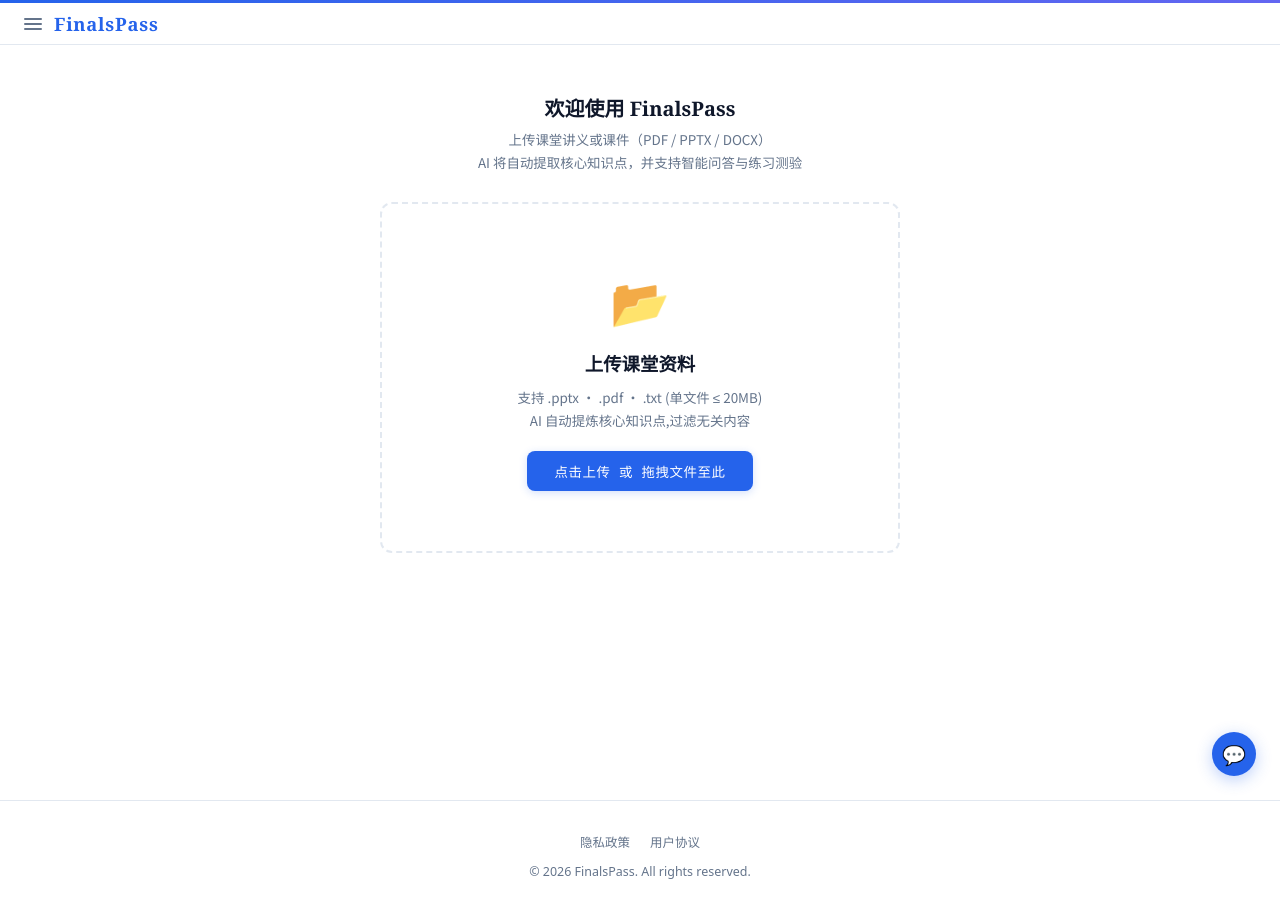
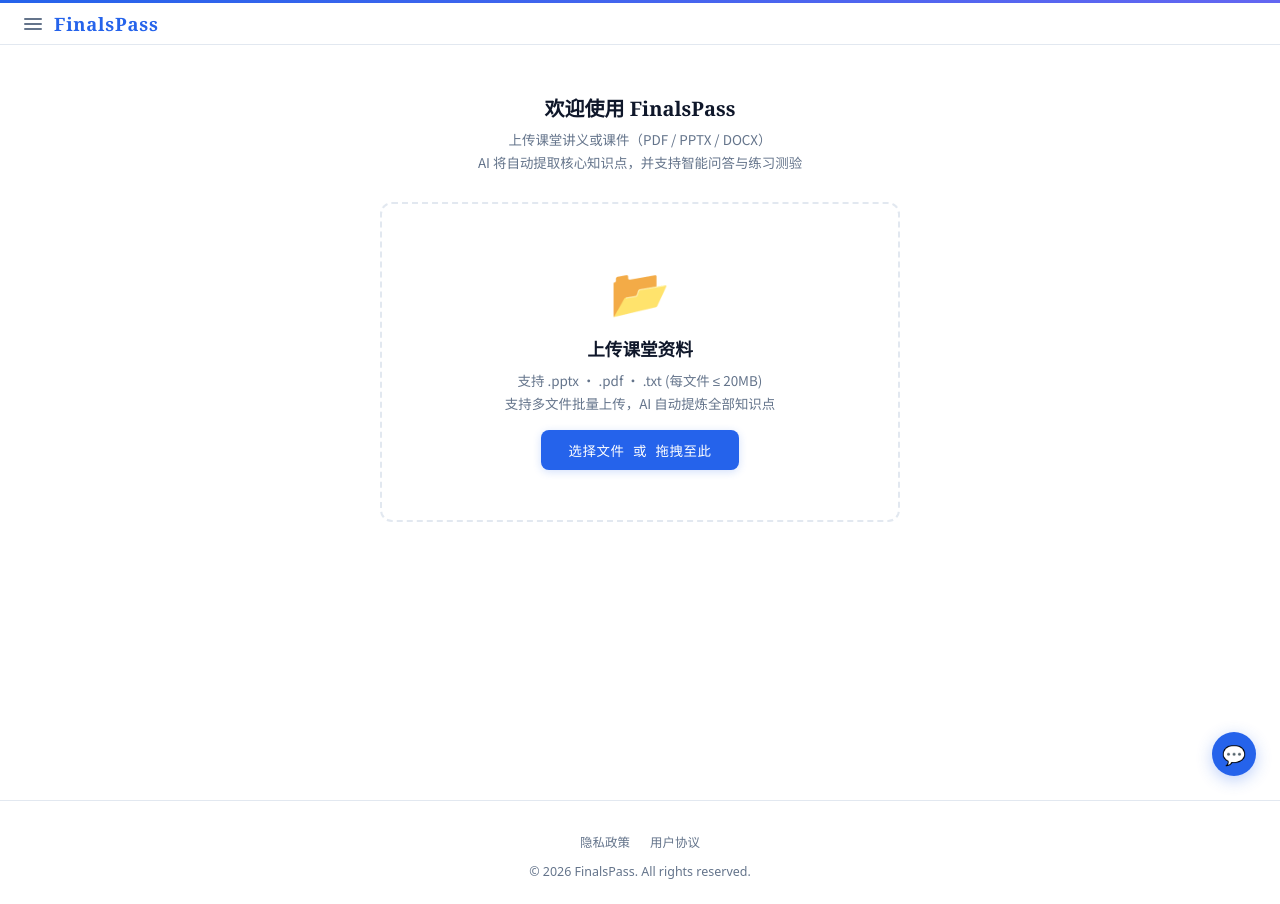
Before and after one commit to Xiny-Xinx/Finalspass, a Next.js app: page / in a window 1280 px wide. Built offline with nearby package versions, Linux system fonts and the light colour scheme.

Commit message:
feat: support multi-file upload
- UploadZone accepts multiple files (drag-drop + file picker)
- handleFiles processes files sequentially
- Merges text content and knowledge cards from all files
- Shows progress per file (X/N) during processing
- File names shown comma-separated in header

```diff
--- a/src/app/page.tsx
+++ b/src/app/page.tsx
@@ -352,30 +352,37 @@
     try { localStorage.setItem(THEME_KEY, next ? "dark" : "light"); } catch {}
   }, [dark]);
 
-  const handleFile = useCallback(async (file: File) => {
-    setFileName(file.name);
+  const handleFiles = useCallback(async (files: File[]) => {
+    setFileName(files.map((f) => f.name).join(", "));
     setStage("processing");
-    setProcessMsg("准备中...");
+    setProcessMsg(`准备处理 ${files.length} 个文件...`);
     setError(null);
 
+    let allText = "";
+    let allCards: Card[] = [];
+
     try {
-      const ext = file.name.toLowerCase().split(".").pop();
-      if (ext === "pdf") setProcessMsg("正在加载 PDF 解析器...");
-      else if (ext === "pptx") setProcessMsg("正在解析 PPT 幻灯片...");
-
-      const text = await extractFile(file, (cur, total) =>
-        setProcessMsg(`正在解析第 ${cur} / ${total} 页...`)
-      );
-      const truncated = text.slice(0, MAX_EXTRACT_CHARS);
-
-      setProcessMsg("AI 正在提炼知识点...");
-      const data = await extractCards(text, { model });
-
-      setCards(data.cards);
+      for (let i = 0; i < files.length; i++) {
+        const file = files[i];
+        setProcessMsg(`正在解析 (${i + 1}/${files.length}) ${file.name}...`);
+
+        const text = await extractFile(file, (cur, total) =>
+          setProcessMsg(`正在解析第 ${cur}/${total} 页 - ${file.name}`)
+        );
+        allText += `\n\n===== ${file.name} =====\n\n${text}`;
+
+        setProcessMsg(`AI 正在提炼知识点 (${i + 1}/${files.length})...`);
+        const data = await extractCards(text, { model });
+        allCards = [...allCards, ...data.cards];
+      }
+
+      const truncated = allText.slice(0, MAX_EXTRACT_CHARS * 2);
+
+      setCards(allCards);
       setPptContent(truncated);
       setTab("cards");
       setStage("results");
-      persist({ fileName: file.name, pptContent: truncated, cards: data.cards });
+      persist({ fileName: files.map((f) => f.name).join(", "), pptContent: truncated, cards: allCards });
       window.dispatchEvent(new CustomEvent("quota-refresh"));
     } catch (err: unknown) {
       const message = err instanceof Error ? err.message : "处理失败";
@@ -701,7 +708,7 @@
               </div>
             )}
 
-            <UploadZone onFile={handleFile} />
+            <UploadZone onFiles={handleFiles} />
 
             {/* 最近文件 */}
             {sessionList.length > 0 && (
--- a/src/components/UploadZone.tsx
+++ b/src/components/UploadZone.tsx
@@ -4,21 +4,32 @@
 import { ALLOWED_EXTENSIONS, MAX_UPLOAD_BYTES } from "@/lib/constants";
 
 interface UploadZoneProps {
-  onFile: (file: File) => void;
+  onFiles: (files: File[]) => void;
 }
 
-export default function UploadZone({ onFile }: UploadZoneProps) {
+export default function UploadZone({ onFiles }: UploadZoneProps) {
   const [drag, setDrag] = useState(false);
   const [error, setError] = useState<string | null>(null);
   const inputRef = useRef<HTMLInputElement>(null);
 
-  const handle = (file: File) => {
-    try {
-      validateFile(file);
+  const handleFiles = (fileList: FileList) => {
+    const files = Array.from(fileList);
+    const errors: string[] = [];
+    const valid: File[] = [];
+    for (const f of files) {
+      try {
+        validateFile(f);
+        valid.push(f);
+      } catch (err: unknown) {
+        errors.push(`${f.name}: ${err instanceof Error ? err.message : "无法处理"}`);
+      }
+    }
+    if (errors.length > 0) {
+      setError(errors.join("；"));
+    }
+    if (valid.length > 0) {
       setError(null);
-      onFile(file);
-    } catch (err: unknown) {
-      setError(err instanceof Error ? err.message : "无法处理该文件");
+      onFiles(valid);
     }
   };
 
@@ -28,43 +39,22 @@
   return (
     <div>
       <div
-        onDragOver={(e) => {
-          e.preventDefault();
-          setDrag(true);
-        }}
+        onDragOver={(e) => { e.preventDefault(); setDrag(true); }}
         onDragLeave={() => setDrag(false)}
-        onDrop={(e) => {
-          e.preventDefault();
-          setDrag(false);
-          const files = e.dataTransfer.files;
-          if (files.length > 1) {
-            setError("仅支持单文件上传，请一次拖入一个文件");
-            return;
-          }
-          const f = files[0];
-          if (f) handle(f);
-        }}
+        onDrop={(e) => { e.preventDefault(); setDrag(false); handleFiles(e.dataTransfer.files); }}
         onClick={() => inputRef.current?.click()}
-        onKeyDown={(e) => {
-          if (e.key === "Enter" || e.key === " ") {
-            e.preventDefault();
-            inputRef.current?.click();
-          }
-        }}
+        onKeyDown={(e) => { if (e.key === "Enter" || e.key === " ") { e.preventDefault(); inputRef.current?.click(); } }}
         role="button"
         tabIndex={0}
         aria-label="上传课件文件"
         style={{
           border: `2px dashed ${drag ? "var(--accent)" : "var(--border)"}`,
           borderRadius: "var(--radius-lg)",
-          padding: "60px 28px",
+          padding: "50px 28px",
           textAlign: "center",
           cursor: "pointer",
-          background: drag
-            ? "color-mix(in srgb, var(--accent) 6%, var(--card))"
-            : "var(--card)",
+          background: drag ? "color-mix(in srgb, var(--accent) 6%, var(--card))" : "var(--card)",
           transform: drag ? "scale(1.01)" : "scale(1)",
-          boxShadow: drag ? "var(--shadow-md)" : "var(--shadow-sm)",
           transition: "all .25s ease",
         }}
       >
@@ -72,88 +62,35 @@
           ref={inputRef}
           type="file"
           accept={accept}
+          multiple
           style={{ display: "none" }}
-          onChange={(e) => {
-            const f = e.target.files?.[0];
-            if (f) {
-              handle(f);
-              e.target.value = "";
-            }
-          }}
+          onChange={(e) => { if (e.target.files) { handleFiles(e.target.files); e.target.value = ""; } }}
         />
-        <div
-          style={{
-            fontSize: "3rem",
-            marginBottom: 16,
-            filter: drag ? "drop-shadow(0 2px 8px rgba(0,0,0,.12))" : "none",
-            transition: "filter .25s ease",
-          }}
-        >
+        <div style={{ fontSize: "3rem", marginBottom: 12, transition: "filter .25s ease" }}>
           {drag ? "📥" : "📂"}
         </div>
-        <h2
-          style={{
-            fontFamily: "'Noto Serif SC', Georgia, serif",
-            fontSize: "1.15rem",
-            marginBottom: 10,
-          }}
-        >
+        <h2 style={{ fontFamily: "'Noto Serif SC', Georgia, serif", fontSize: "1.1rem", marginBottom: 8 }}>
           {drag ? "松开以上传" : "上传课堂资料"}
         </h2>
-        <p
-          style={{
-            color: "var(--muted)",
-            fontSize: "0.84rem",
-            lineHeight: 1.7,
-          }}
+        <p style={{ color: "var(--muted)", fontSize: "0.84rem", lineHeight: 1.7 }}>
+          支持 {ALLOWED_EXTENSIONS.map((e) => `.${e}`).join(" · ")} (每文件 ≤ {maxMb}MB)
+          <br />支持多文件批量上传，AI 自动提炼全部知识点
+        </p>
+        <div style={{
+          marginTop: 16, display: "inline-block", background: "var(--accent)", color: "#fff",
+          padding: "10px 28px", borderRadius: "var(--radius-md)", fontSize: "0.84rem",
+          fontFamily: "monospace", letterSpacing: "0.04em", transition: "background .2s, transform .2s",
+          boxShadow: "0 2px 8px rgba(37, 99, 235, 0.2)",
+        }}
+          onMouseEnter={(e) => { e.currentTarget.style.background = "var(--accent-hover)"; e.currentTarget.style.transform = "translateY(-2px)"; }}
+          onMouseLeave={(e) => { e.currentTarget.style.background = "var(--accent)"; e.currentTarget.style.transform = "translateY(0)"; }}
         >
-          支持 {ALLOWED_EXTENSIONS.map((e) => `.${e}`).join(" · ")}{" "}
-          (单文件 ≤ {maxMb}MB)
-          <br />
-          AI 自动提炼核心知识点,过滤无关内容
-        </p>
-        <div
-          style={{
-            marginTop: 20,
-            display: "inline-block",
-            background: "var(--accent)",
-            color: "#fff",
-            padding: "10px 28px",
-            borderRadius: "var(--radius-md)",
-            fontSize: "0.84rem",
-            fontFamily: "monospace",
-            letterSpacing: "0.04em",
-            transition: "background .2s, transform .2s",
-            boxShadow: "0 2px 8px rgba(37, 99, 235, 0.2)",
-          }}
-          onMouseEnter={(e) => {
-            e.currentTarget.style.background = "var(--accent-hover)";
-            e.currentTarget.style.transform = "translateY(-2px)";
-          }}
-          onMouseLeave={(e) => {
-            e.currentTarget.style.background = "var(--accent)";
-            e.currentTarget.style.transform = "translateY(0)";
-          }}
-        >
-          点击上传 或 拖拽文件至此
+          选择文件 或 拖拽至此
         </div>
       </div>
 
       {error && (
-        <div
-          role="alert"
-          style={{
-            marginTop: 14,
-            padding: "10px 14px",
-            border: "1.5px solid var(--danger)",
-            background: "var(--danger-glow)",
-            color: "var(--danger)",
-            borderRadius: "var(--radius-md)",
-            fontSize: "0.82rem",
-            textAlign: "center",
-            animation: "fadeUp .25s ease",
-          }}
-        >
+        <div role="alert" style={{ marginTop: 14, padding: "10px 14px", border: "1.5px solid var(--danger)", background: "var(--danger-glow)", color: "var(--danger)", borderRadius: "var(--radius-md)", fontSize: "0.82rem", textAlign: "center", animation: "fadeUp .25s ease" }}>
           ⚠️ {error}
         </div>
       )}
```
Also changed, not shown: 1 other file (tests, documents, lock files or other folders).
